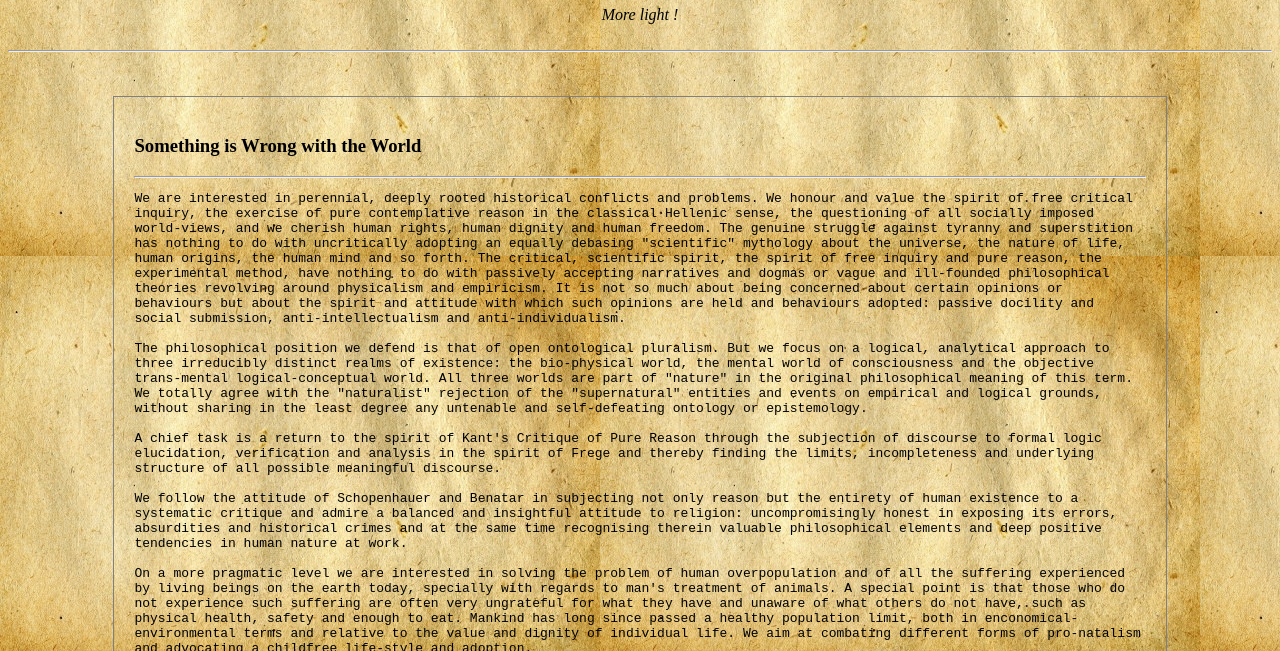
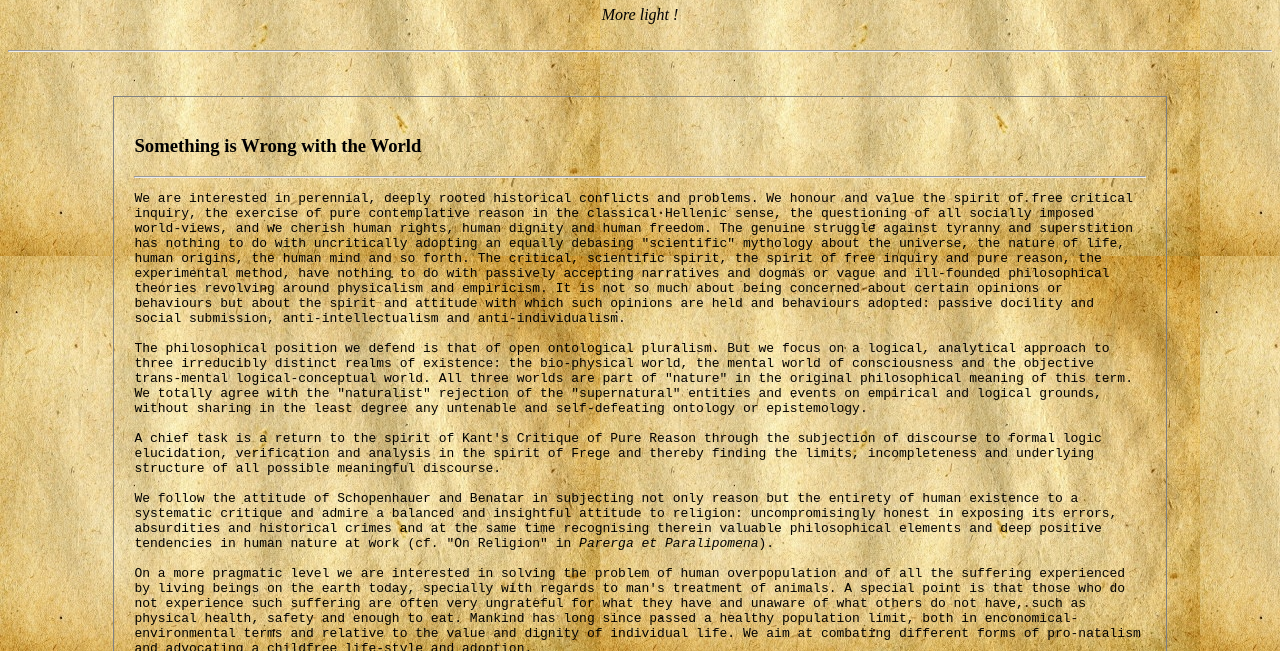
Before and after one commit to owl77/owl77.github.io, a plain HTML site: page index.html in a window 1280 px wide. Shown: the part 149-800 px from the top of the page. Drawn offline with Linux system fonts and the light colour scheme.

Commit message:
Update index.html

```diff
--- a/index.html
+++ b/index.html
@@ -62,9 +62,9 @@
         A chief task is a return to the spirit of Kant's Critique of Pure Reason through the subjection of discourse to formal logic elucidation, verification and analysis in the spirit
         of Frege and thereby finding the limits, incompleteness and underlying structure of all possible meaningful discourse.<br><br>
 
-        We follow the attitude of Schopenhauer and Benatar in subjecting not only reason but the entirety of human existence to a systematic critique and admire a balanced
+	    We follow the attitude of Schopenhauer and Benatar in subjecting not only reason but the entirety of human existence to a systematic critique and admire a balanced
         and insightful attitude to religion: uncompromisingly honest in exposing its errors, absurdities and historical crimes and at the same time recognising therein valuable
-        philosophical elements and deep positive tendencies in human nature at work.<br><br>
+        philosophical elements and deep positive tendencies in human nature at work (cf. "On Religion" in <i>Parerga et Paralipomena</i>).<br><br>
 
 
         On a more pragmatic level we are interested in solving the problem of human overpopulation and of all the suffering experienced by living
```
